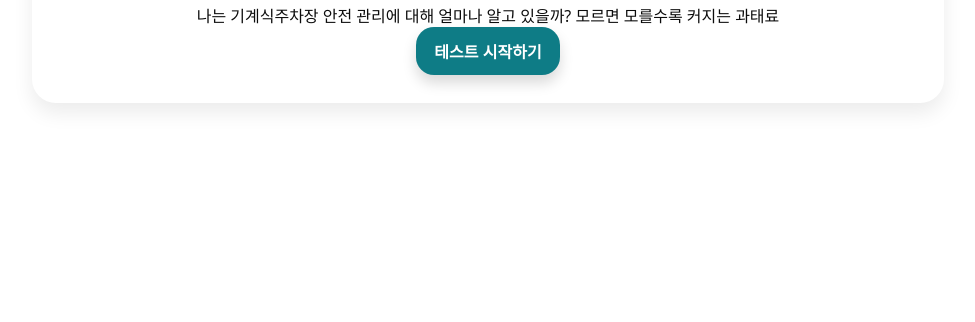
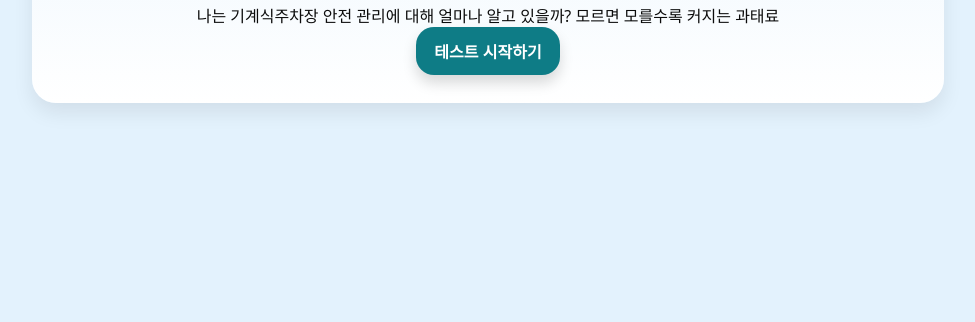
Before and after one commit to kdhdlskak12-git/5, a plain HTML site: page index.html in a window 1280 px wide. Shown: the part 478-800 px from the top of the page, without its empty margins (152-1127 px from the left). Drawn offline with Linux system fonts and the light colour scheme.

Commit message:
Update index.html

```diff
--- a/index.html
+++ b/index.html
@@ -6,7 +6,7 @@
   <title>기계식주차장 과태료 진단 셀프 테스트</title>
   <style>
     :root{
-      --bg:#ffffff#e3f2fd; --bg-dark:#ffffff; --ink:#000; --card:#a7f3d0; --btn:#0e7c86; --btn-hover:#0c6a72;
+      --bg:#e3f2fd; --bg-dark:#ffffff; --ink:#000; --card:#a7f3d0; --btn:#0e7c86; --btn-hover:#0c6a72;
     }
     *{box-sizing:border-box}
     body{margin:0;font-family:"Pretendard",system-ui,-apple-system,Segoe UI,Roboto,Helvetica,Arial,"Apple SD Gothic Neo","Noto Sans KR","Malgun Gothic","맑은 고딕",sans-serif;background:var(--bg);color:var(--ink);display:flex;align-items:center;justify-content:center;min-height:100vh}
```
